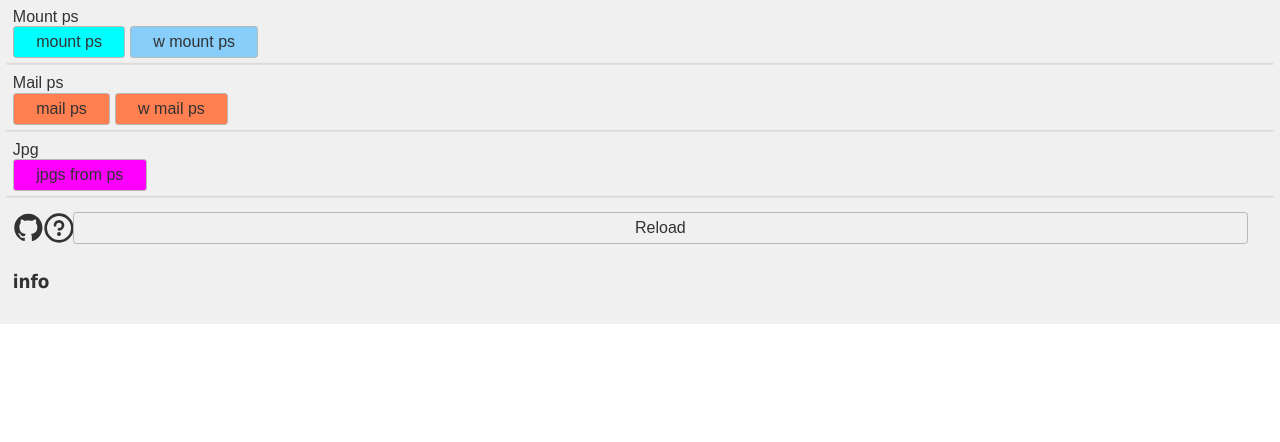
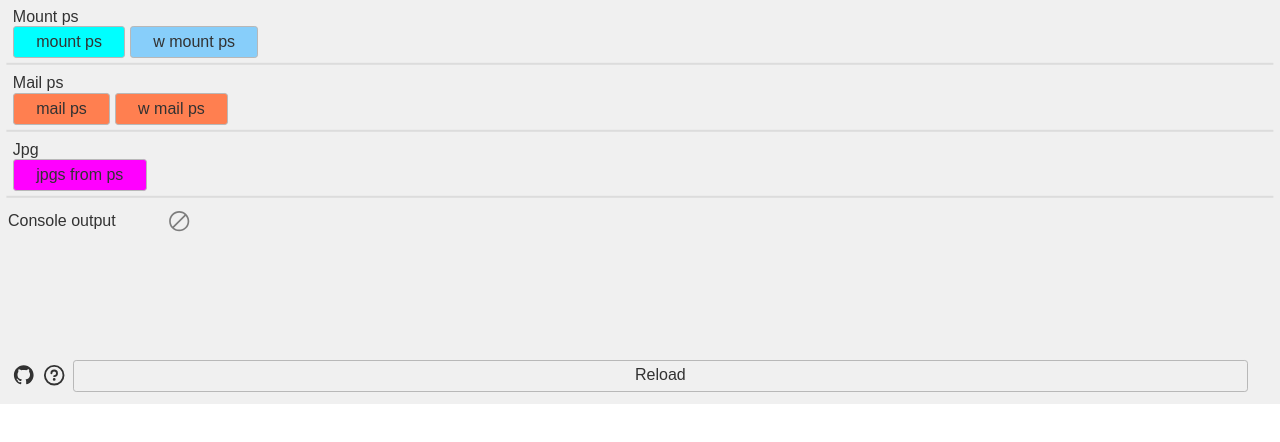
Before and after one commit to dumbm1/ai_make-ps-jpg, a plain HTML site: page index.html in a window 1280 px wide. Drawn offline with Linux system fonts and the light colour scheme; a web font is replaced by a local one.

Commit message:
relayout in process. v0.0.8

```diff
--- a/assets/css/main.css
+++ b/assets/css/main.css
@@ -10,6 +10,8 @@
 @import "../../components/number/number.css";
 @import "../../components/select/select.css";
 @import "../../components/range-slider/range-slider.css";
+@import "../../components/output/output.css";
+@import "../../components/icon/icon.css";
 
 
 body {
--- /dev/null
+++ b/assets/js/output.js
@@ -0,0 +1 @@
+const output_details = document.querySelectorAll('details.output');
--- a/components/icon/icon.css
+++ b/components/icon/icon.css
@@ -1,5 +1,18 @@
-.icon{
+/*.icon{
  width: 2rem;
  height: 2rem;
  color: var(--color-primary);
+}*/
+
+.icon {
+ height: 1.4rem;
+ width: 1.4rem;
 }
+
+.icon_button {
+ position: absolute;
+ top: 50%;
+ left: 0;
+ transform: translate(.2rem, -50%);
+ margin-right: 2rem;
+}
--- /dev/null
+++ b/components/output/output.css
@@ -0,0 +1,39 @@
+.output { /*details*/
+ width: 100%;
+ position: relative;
+}
+
+.output__title { /*summary*/
+ padding-top: .3rem;
+ padding-bottom: .5rem;
+ outline: none;
+ display: inline-block;
+ cursor: pointer;
+ position: relative;
+}
+
+.output__field {
+ resize: none;
+ width: 100%;
+ border: none;
+ outline: none;
+ overflow: auto;
+}
+
+.output__icon_clear {
+ /*transform: translate(.7rem, .3rem);*/
+ position: absolute;
+ top: .2rem;
+ left: 10rem;
+ outline: none;
+ transition: transform 200ms ease-in-out, opacity 200ms ease-in-out;
+ opacity: .6;
+}
+
+.output__icon_clear:active {
+ transform: translate(0, -.2rem);
+}
+
+.output__icon_clear:hover {
+ opacity: 1;
+}
--- a/index.html
+++ b/index.html
@@ -37,10 +37,25 @@
  <div class="page__section">
   <span>Jpg</span>
   <div>
-   <button class="btn" id="make_jpg_from_ps" data-action="make_jpg_from_ps" style="background-color: magenta">jpgs from ps</button>
+   <button class="btn" id="make_jpg_from_ps" data-action="make_jpg_from_ps" style="background-color: magenta">jpgs from
+    ps
+   </button>
   </div>
   <div class="page__line-sep"></div>
  </div>
+
+ <details class="output" open>
+  <summary class="output__title">
+   Console output
+  </summary>
+
+  <svg id="btn_clear_output" class="icon output__icon_clear">
+   <use href="assets/img/icons-sprite.svg#clear-output"></use>
+  </svg>
+
+  <textarea id="output_field" rows="5" class="hostTextarea output__field" disabled></textarea>
+
+ </details>
 
  <footer class="footer">
   <div class="footer__buttons-string">
@@ -53,9 +68,9 @@
    <button class="btn " id="reload_btn">Reload</button>
   </div>
 
-  <div class="footer__info-string"><h3>info</h3>
-   <span class="footer__info-string-span"></span>
-  </div>
+  <!--  <div class="footer__info-string"><h3>info</h3>
+     <span class="footer__info-string-span"></span>
+    </div>-->
  </footer>
 
 </div>
```
Also changed, not shown: CSXS/manifest.xml (+10 -10 lines), assets/icons/iconJSConsole.png (added), assets/icons/iconJSConsole@x2.png (added), assets/img/icons-sprite.svg (added), 1 other file.
